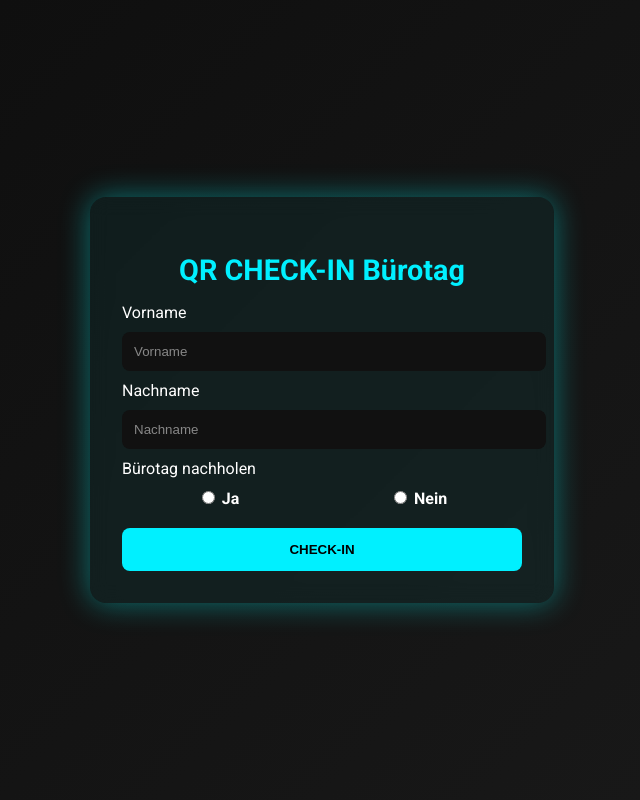
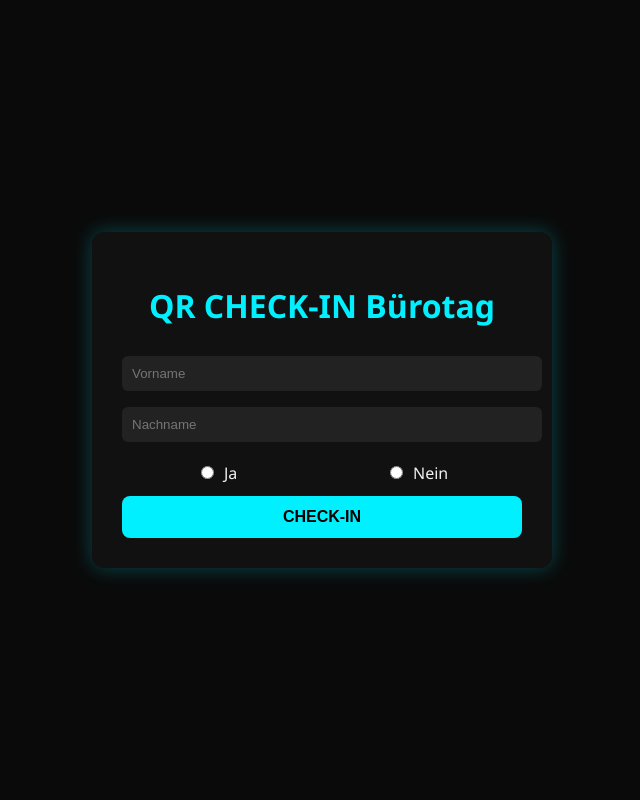
Before and after one commit to mbotru/qr-anwesenheit, a Flask app: page / in a window 1280 px wide. Shown: the whole page, without its empty margins (318-958 px from the left). Run offline with Flask 3, Linux system fonts and the light colour scheme.

Commit message:
Update index.html

```diff
--- a/templates/index.html
+++ b/templates/index.html
@@ -4,109 +4,81 @@
 <meta charset="UTF-8">
 <meta name="viewport" content="width=device-width, initial-scale=1.0">
 <title>QR CHECK-IN Bürotag</title>
-<link href="https://fonts.googleapis.com/css2?family=Roboto:wght@400;700&display=swap" rel="stylesheet">
 <style>
     body {
-    font-family: 'Roboto', sans-serif;
-    margin:0;
-    padding:0;
-    background: linear-gradient(135deg, #0d0d0d, #1a1a1a);
-    color:#fff;
-    display:flex;
-    flex-direction:column;
-    align-items:center;
-    justify-content:center;
-    min-height:100vh;
+        margin: 0;
+        font-family: 'Segoe UI', sans-serif;
+        background: #0a0a0a;
+        color: #f0f0f0;
+        display: flex;
+        justify-content: center;
+        align-items: center;
+        min-height: 100vh;
     }
-
     .container {
-    background: rgba(0, 255, 255, 0.05);
-    padding:2rem;
-    border-radius:16px;
-    max-width:400px;
-    width:90%;
-    box-shadow: 0 0 30px rgba(0,255,255,0.4);
-    backdrop-filter: blur(10px);
+        background: #111;
+        padding: 30px;
+        border-radius: 12px;
+        box-shadow: 0 0 20px #00f0ff44;
+        max-width: 400px;
+        width: 90%;
     }
-
-h2 {
-    text-align:center;
-    font-size:1.8rem;
-    color:#00f0ff;
-    margin-bottom:1rem;
+    h1 {
+        text-align: center;
+        color: #00f0ff;
     }
-
-input[type=text] {
-    width:100%;
-    padding:12px;
-    margin:10px 0;
-    border-radius:8px;
-    border:none;
-    background: #111;
-    color:#fff;
+    input[type="text"], select {
+        width: 100%;
+        padding: 10px;
+        margin: 8px 0;
+        border: none;
+        border-radius: 6px;
+        background: #222;
+        color: #fff;
     }
-
-input[type=text]::placeholder {
-    color: #888;
+    .radio-group {
+        display: flex;
+        justify-content: space-around;
+        margin: 12px 0;
     }
-
-button {
-    width:100%;
-    padding:14px;
-    background:#00f0ff;
-    border:none;
-    border-radius:8px;
-    font-weight:bold;
-    cursor:pointer;
-    margin-top:20px;
-    color:#000;
-    transition: all 0.3s ease;
-}
-
-button:hover {
-    background:#00c8cc;
-}
-
-.radio-group {
-    display:flex;
-    justify-content:space-around;
-    margin-top:10px;
-}
-
-.radio-group label {
-    margin:0;
-    font-weight:bold;
-}
-
-@media (max-width: 480px) {
-    .container {
-        padding:1.5rem;
-    }
-    h2 {
-        font-size:1.5rem;
+    input[type="radio"] {
+        margin-right: 6px;
     }
     button {
-        padding:12px;
+        width: 100%;
+        padding: 12px;
+        background: #00f0ff;
+        border: none;
+        border-radius: 8px;
+        color: #000;
+        font-weight: bold;
+        cursor: pointer;
+        font-size: 16px;
+        transition: 0.3s;
     }
+    button:hover {
+        background: #00c0cc;
+    }
+    .success {
+        text-align: center;
+        color: #00ff80;
+        margin-top: 10px;
     }
 </style>
 </head>
 <body>
 <div class="container">
-<h2>QR CHECK-IN Bürotag</h2>
-<form action="{{ url_for('checkin') }}" method="post">
-    <label>Vorname</label>
+    <h1>QR CHECK-IN Bürotag</h1>
+    {% if success %}
+        <div class="success">Check-In erfolgreich!</div>
+    {% endif %}
+    <form method="POST">
         <input type="text" name="vorname" placeholder="Vorname" required>
-
-    <label>Nachname</label>
         <input type="text" name="nachname" placeholder="Nachname" required>
-
-    <label>Bürotag nachholen</label>
         <div class="radio-group">
-        <label><input type="radio" name="nachholen" value="Ja" required> Ja</label>
-        <label><input type="radio" name="nachholen" value="Nein" required> Nein</label>
+            <label><input type="radio" name="buerotag_nachholen" value="Ja" required> Ja</label>
+            <label><input type="radio" name="buerotag_nachholen" value="Nein" required> Nein</label>
         </div>
-
         <button type="submit">CHECK-IN</button>
     </form>
 </div>
```
Lines whose indentation alone changed are shown as unchanged.
